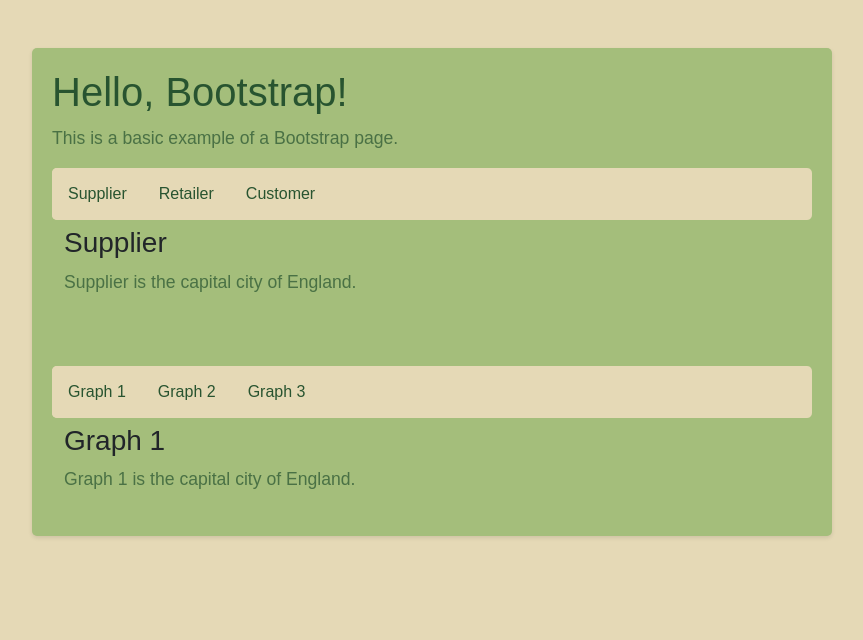
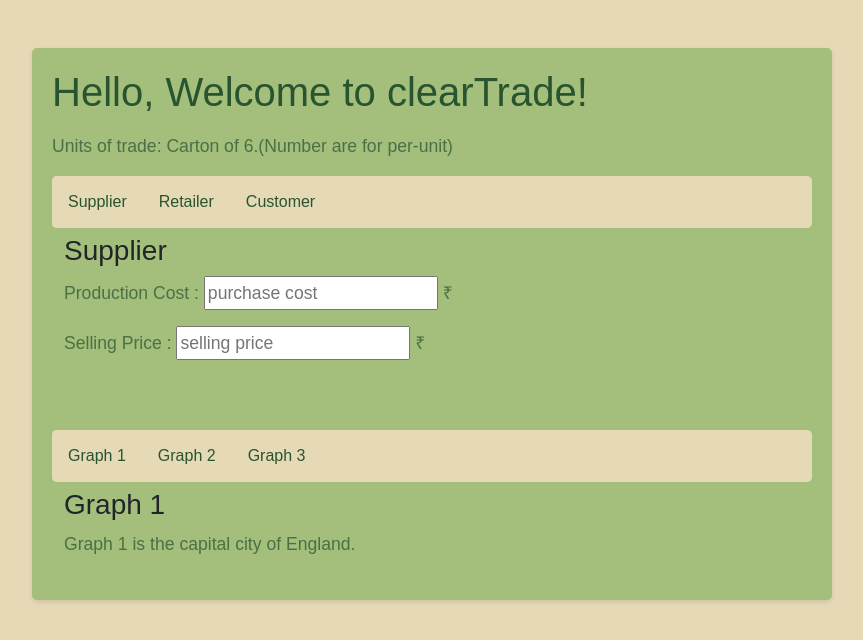
Before and after one commit to ssrikanthreddy/clearTrade, a plain HTML site: page index.html in a window 1280 px wide. Shown: the whole page, without its empty margins (208-1071 px from the left). Drawn offline with nearby package versions, Linux system fonts and the light colour scheme.

Commit message:
added inputs

```diff
--- a/index.html
+++ b/index.html
@@ -15,15 +15,13 @@
   </head>
   <body>
     <div class="container mt-5">
-      <h1>Hello, Bootstrap!</h1>
-      <p>This is a basic example of a Bootstrap page.</p>
+      <h1>Hello, Welcome to clearTrade!</h1>
+      <p></p>
+      <p>Units of trade: Carton of 6.(Number are for per-unit)</p>
 
       <!-- Tab links 1 -->
       <div class="tab">
-        <button
-          class="tablinks def"
-          onclick="openTab(event, 'Supplier', 'group1')"
-        >
+        <button class="tablinks def" onclick="openTab(event, 'Supplier', 'group1')">
           Supplier
         </button>
         <button class="tablinks" onclick="openTab(event, 'Retailer', 'group1')">
@@ -37,27 +35,27 @@
       <!-- Tab content -->
       <div id="Supplier" class="tabcontent group1">
         <h3>Supplier</h3>
-        <p>Supplier is the capital city of England.</p>
+        <p>Production Cost : <input type="number" placeholder="purchase cost"> ₹ </p>
+        <p>Selling Price : <input type="number" placeholder="selling price"> ₹ </p>
       </div>
 
       <div id="Retailer" class="tabcontent group1">
         <h3>Retailer</h3>
-        <p>Retailer is the capital of France.</p>
+        <p>Purchase Cost : <input type="number" placeholder="purchase cost"> ₹ </p>
+        <p>Re-sale Value : <input type="number" placeholder="resale value"> ₹ </p>
       </div>
 
       <div id="Customer" class="tabcontent group1">
         <h3>Customer</h3>
-        <p>Tokyo is the capital of Japan.</p>
+        <p>Purchase Cost : <input type="number" placeholder="purchase cost"> ₹ </p>
+        <br><br>
       </div>
 
-      <br /><br />
+      <br><br>
 
       <!-- Tab links 2 -->
       <div class="tab">
-        <button
-          class="tablinks def2"
-          onclick="openTab(event, 'Graph 1', 'group2')"
-        >
+        <button class="tablinks def2" onclick="openTab(event, 'Graph 1', 'group2')">
           Graph 1
         </button>
         <button class="tablinks" onclick="openTab(event, 'Graph 2', 'group2')">
@@ -84,6 +82,7 @@
         <p>Graph 3 is the capital of Japan.</p>
       </div>
     </div>
+
     <!-- Bootstrap JavaScript (Popper.js and Bootstrap JS) -->
     <script src="https://code.jquery.com/jquery-3.5.1.slim.min.js"></script>
     <script src="https://cdn.jsdelivr.net/npm/@popperjs/core@2.9.3/dist/umd/popper.min.js"></script>
```
